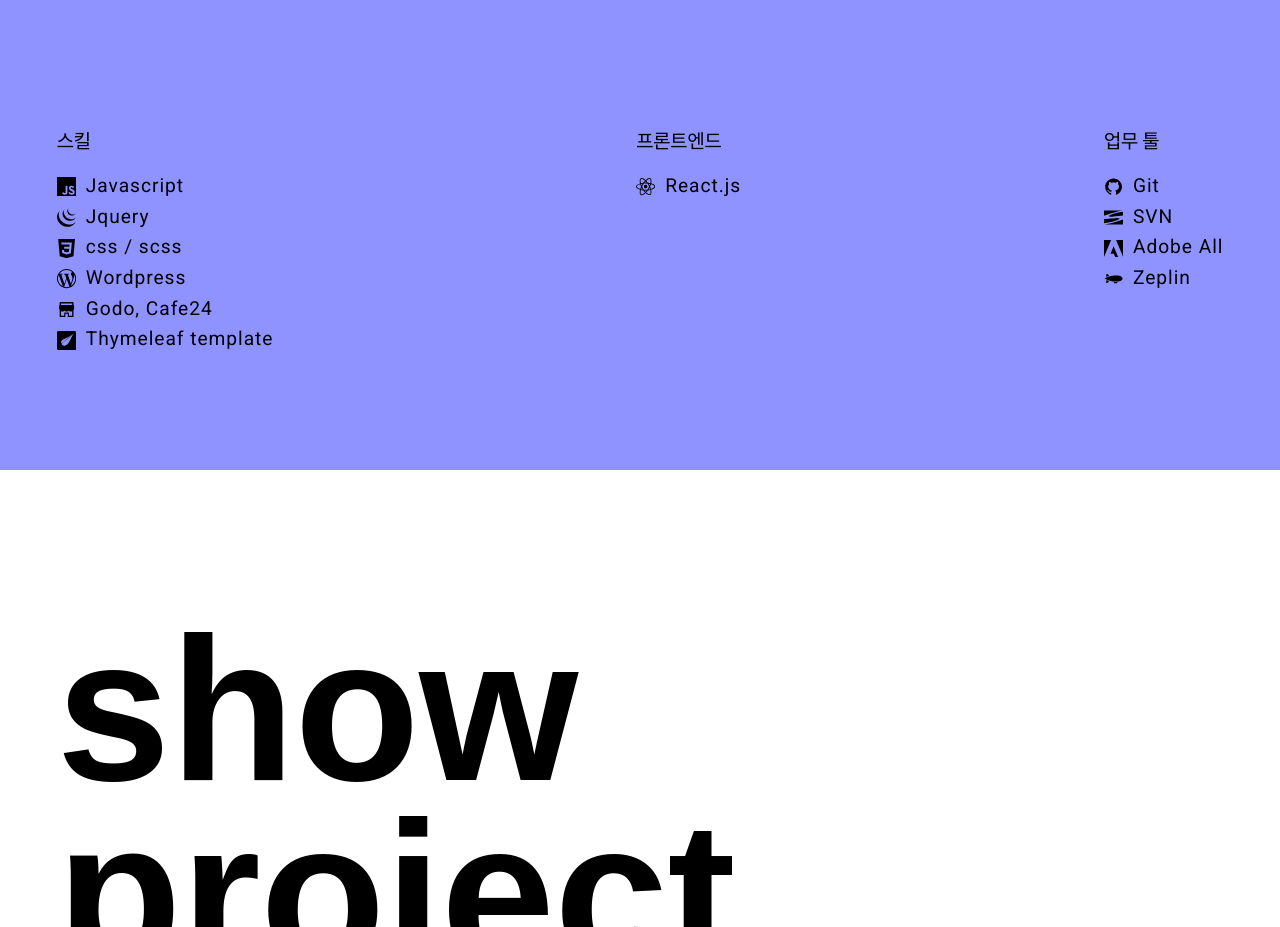
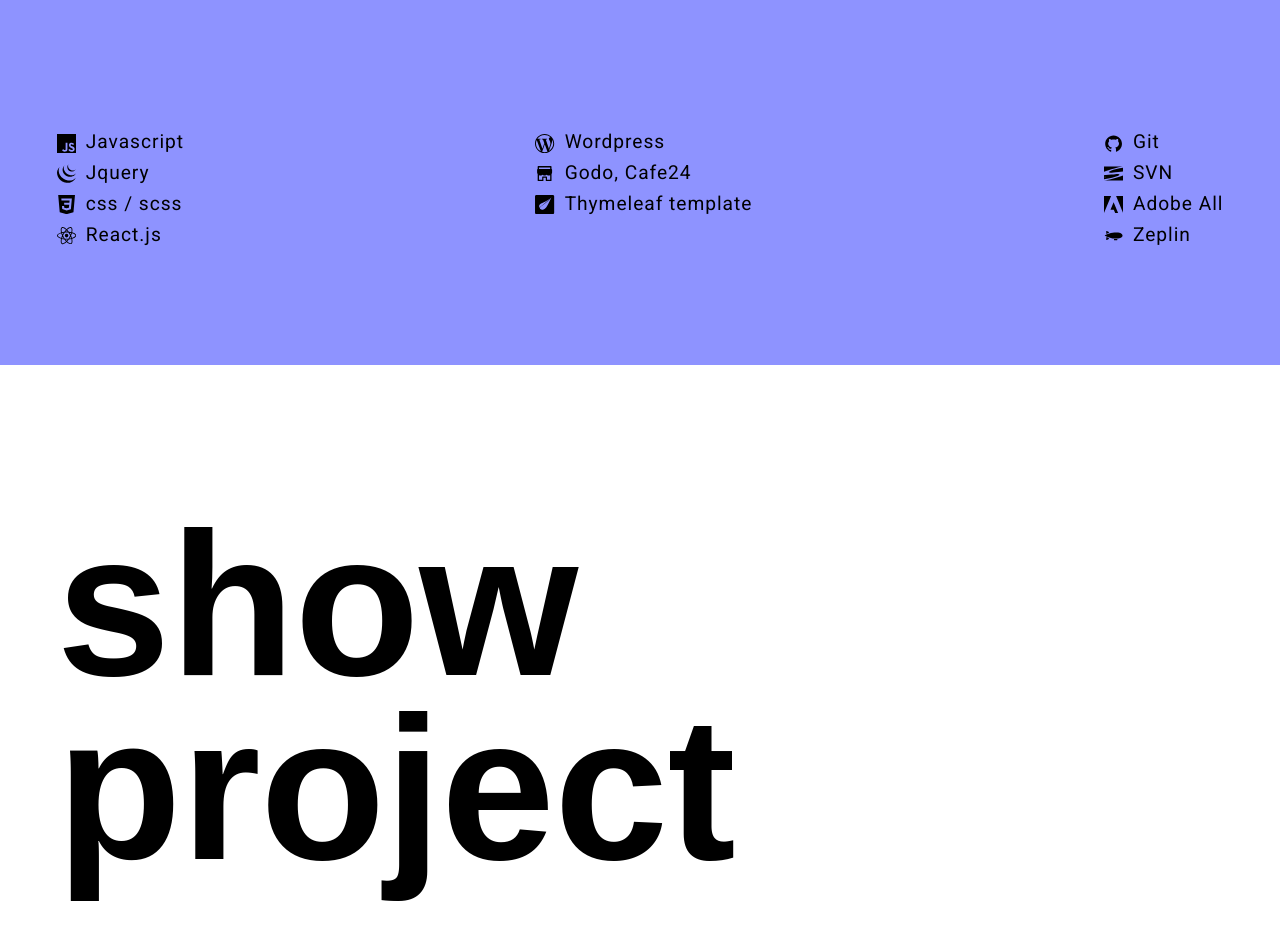
Before and after one commit to wldbszpflrxj/portfolio, a React (Vite) app: page / in a window 1280 px wide. Shown: the part 2200-3127 px from the top of the page. Built offline with nearby package versions, Linux system fonts and the light colour scheme; a web font is replaced by a local one.

Commit message:
Chore: 스킬 레이아웃 수정

```diff
--- a/src/components/Home/Skill.jsx
+++ b/src/components/Home/Skill.jsx
@@ -61,7 +61,6 @@ const Skill = () => {
         <Styled.SkillBox ref={fadeRef}>
           <Styled.Flex>
             <div>
-              <Styled.SkillTitle>스킬</Styled.SkillTitle>
               <ul>
                 <Styled.SkillLi>
                   <SiJavascript />
@@ -80,6 +79,14 @@ const Skill = () => {
                   css / scss
                 </Styled.SkillLi>
                 <Styled.SkillLi>
+                  <SiReact />
+                  React.js
+                </Styled.SkillLi>
+              </ul>
+            </div>
+            <div>
+              <ul>
+                <Styled.SkillLi>
                   <SiWordpress />
                   Wordpress
                 </Styled.SkillLi>
@@ -90,15 +97,6 @@ const Skill = () => {
                 <Styled.SkillLi>
                   <SiThymeleaf />
                   Thymeleaf template
-                </Styled.SkillLi>
-              </ul>
-            </div>
-            <div>
-              <Styled.SkillTitle>프론트엔드</Styled.SkillTitle>
-              <ul>
-                <Styled.SkillLi>
-                  <SiReact />
-                  React.js
                 </Styled.SkillLi>
                 {/* <Styled.SkillLi>
                   <SiNextdotjs />
@@ -119,7 +117,6 @@ const Skill = () => {
               </ul>
             </div>
             <div>
-              <Styled.SkillTitle>업무 툴</Styled.SkillTitle>
               <ul>
                 <Styled.SkillLi>
                   <AiFillGithub />
```
